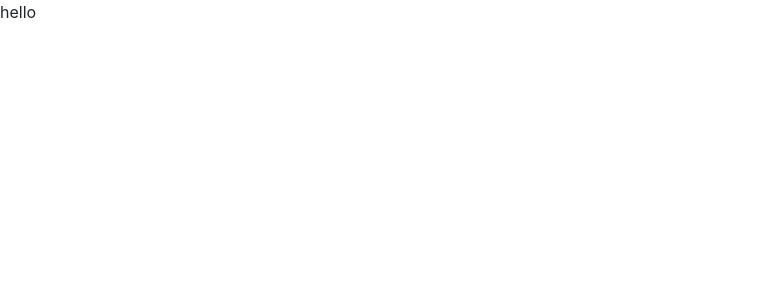
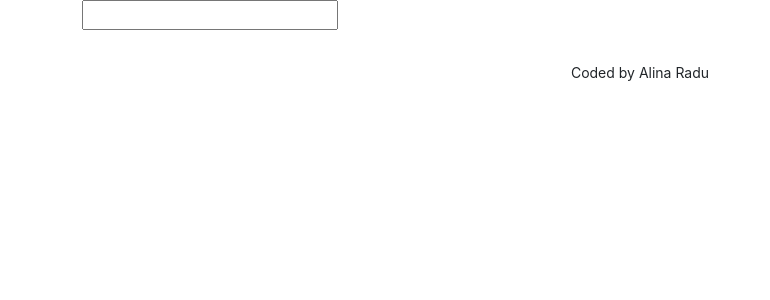
Before and after one commit to Radu-Alina/dictionary-project, a React (Create React App) app: page / in a window 1280 px wide. Shown: the top 300 px of the page, without its empty margins (0-770 px from the left). Built offline with nearby package versions, Linux system fonts and the light colour scheme.

Commit message:
Created the search engine

```diff
--- a/src/App.css
+++ b/src/App.css
@@ -0,0 +1,4 @@
+.App-footer{
+  text-align: center;
+  margin: 30px 0;
+}
--- a/src/App.js
+++ b/src/App.js
@@ -1,11 +1,19 @@
 
 import './App.css';
+import Dictionary from "./Dictionary";
 
 function App() {
   return (
     <div className="App">
-      <header className="App-header"></header>
-      hello
+      <div className="container">
+        <header className="App-header"></header>
+        <main>
+          <Dictionary />
+        </main>
+        <footer className="App-footer">
+          <small>Coded by Alina Radu</small>
+        </footer>
+      </div>
     </div>
   );
 }
--- /dev/null
+++ b/src/Dictionary.js
@@ -0,0 +1,21 @@
+import React, {useState} from "react";
+import "./Dictionary.css";
+
+export default function Dictionary() {
+    let [keyword, setKeyword]= useState("");
+    function search(event){
+        event.preventDefault();
+    alert (`Searching for ${keyword} definition`);
+}
+function handleKeywordChange(event){
+    setKeyword(event.target.value);
+}
+
+    return (
+    <div className="Dictionary">
+        <form onSubmit={search}>
+            <input type="search" onChange={handleKeywordChange}/>
+        </form>
+    </div>
+    );
+}
```
Also changed, not shown: src/Dictionary.css (added).
